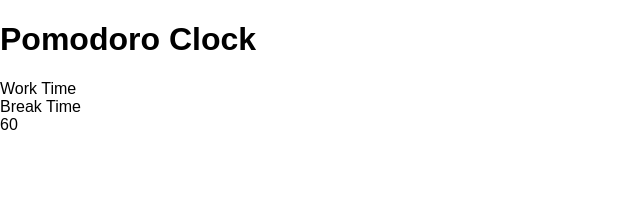
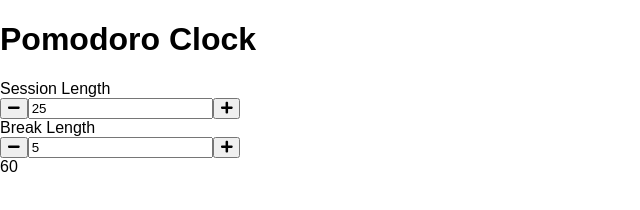
Before and after one commit to LauraBrandt/pomodoro-clock-react, a React app: page / in a window 1280 px wide. Shown: the whole page, without its empty margins (0-640 px from the left). Built offline with nearby package versions, Linux system fonts and the light colour scheme.

Commit message:
filled out TimeSetting structure

```diff
--- a/public/index.html
+++ b/public/index.html
@@ -20,6 +20,7 @@
       Learn how to configure a non-root public URL by running `npm run build`.
     -->
     <title>Pomodoro Clock</title>
+    <script defer src="https://use.fontawesome.com/releases/v5.0.13/js/all.js" integrity="sha384-xymdQtn1n3lH2wcu0qhcdaOpQwyoarkgLVxC/wZ5q7h9gHtxICrpcaSUfygqZGOe" crossorigin="anonymous"></script>
   </head>
   <body>
     <noscript>
--- a/src/ClockContainer.js
+++ b/src/ClockContainer.js
@@ -11,8 +11,8 @@ class ClockContainer extends React.Component {
           <h1>Pomodoro Clock</h1>
         </header>
         <div className="settings">
-          <TimeSetting type="Work" />
-          <TimeSetting type="Break" />
+          <TimeSetting type="Session" length={25} />
+          <TimeSetting type="Break" length={5} />
         </div>
         <TimeDisplay time={60}/>
       </div>
--- a/src/Components/TimeSetting.js
+++ b/src/Components/TimeSetting.js
@@ -1,9 +1,18 @@
 import React from 'react';
 
-const TimeSetting = (props) => {
+const TimeSetting = ({type, length}) => {
   return(
     <div>
-      {props.type} Time
+      <label htmlFor={`${type && type.toLowerCase()}-length`} id={`${type && type.toLowerCase()}-label`}>{type} Length</label>
+      <div>
+        <button id={`${type && type.toLowerCase()}-decrement`}><i className="fas fa-minus" title="minus"></i></button>
+        <input
+          id={`${type && type.toLowerCase()}-length`}
+          type="number"
+          value={length}
+        />
+        <button id={`${type && type.toLowerCase()}-increment`}><i className="fas fa-plus" title="plus"></i></button>
+      </div>
     </div>
   );
 }
```
Also changed, not shown: src/__tests__/ClockContainer.test.js (+4 -2 lines), src/__tests__/TimeSetting.test.js (+32 -6 lines).
